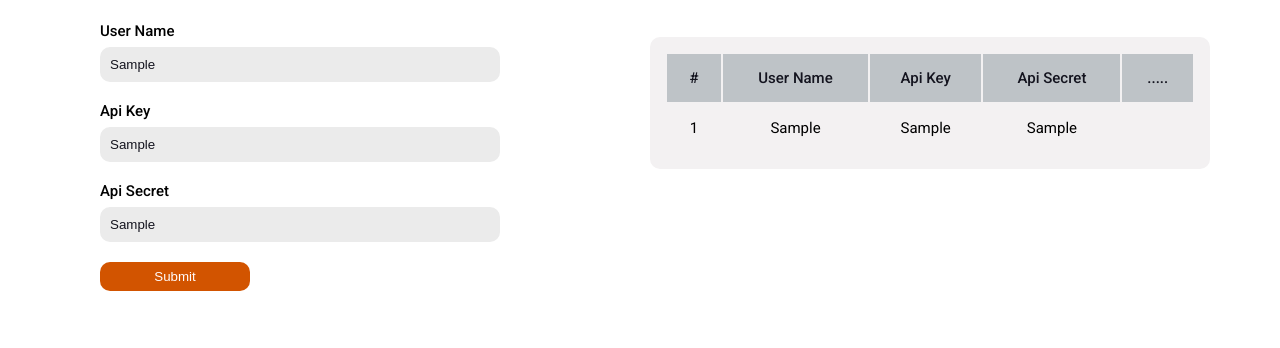
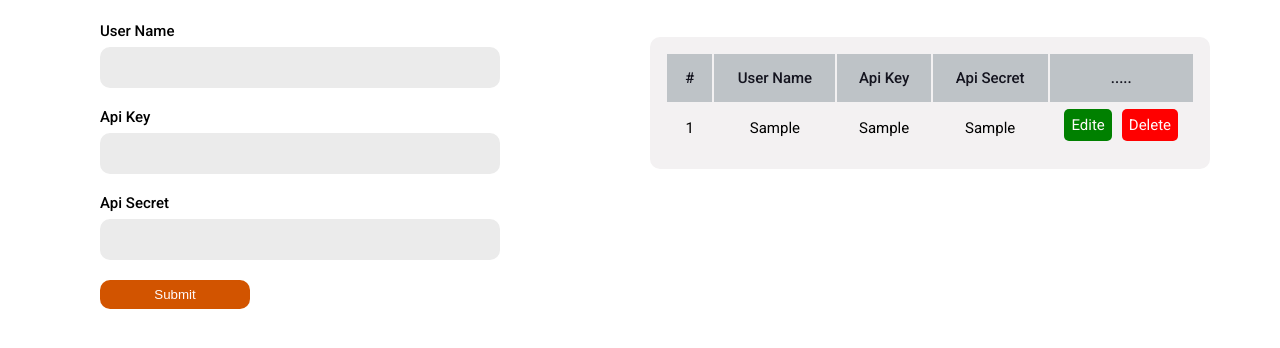
Before and after one commit to elhamrajairad/API-Key-Manager, a plain HTML site: page index.html in a window 1280 px wide. Both pictures are taken after typing "Sample", "Sample", "Sample" into the empty fields and a click on the input "Submit". Shown: the part 138-486 px from the top of the page. Drawn offline with Linux system fonts and the light colour scheme.

Commit message:
add button delete and edite

```diff
--- a/css/api.css
+++ b/css/api.css
@@ -13,7 +13,7 @@
   width: 40rem;
   background-color: #ebebeb;
   border-radius: var(--border-raduis-md);
-  padding: 1rem;
+  padding: 1.3rem 1rem;
   outline: 0;
   border: 0;
   font-weight: 500;
@@ -46,8 +46,8 @@ input {
   width: 100%;
   border-radius: var(--border-raduis-md);
 }
-.form__api-fields{
-    margin-top: 4rem;
+.form__api-fields {
+  margin-top: 4rem;
 }
 .api__show--plaseholder table {
   width: 100%;
@@ -59,8 +59,23 @@ input {
   background-color: #bec3c7;
   border-radius: inherit;
   font-weight: 500;
-color: var(--dark-color);
+  color: var(--dark-color);
 }
 .api__show--plaseholder table td {
   padding: 1.5rem;
 }
+.btn {
+  padding: 0.7rem;
+  border-radius: var(--border-raduis-sm);
+  font-family: inherit;
+  margin: 0.5rem;
+  color: var(--light-color);
+  cursor: pointer;
+  display: inline-block;
+}
+.btnEdite {
+  background-color: green;
+}
+.btnDelete {
+  background-color: red;
+}
--- a/index.html
+++ b/index.html
@@ -14,7 +14,7 @@
     <div class="container">
         <div class="flex justfiy-content-space-between ">
             <div class="api__form">
-                <form class="form__api-fields flex flex-column justify-content-space-around">
+                <form class="form__api-fields flex flex-column justify-content-space-around" autocomplete="off">
                     <label for="user-name">
                         User Name </label>
                     <input type="text" name="user-name" id="user-name">
--- a/script/script.js
+++ b/script/script.js
@@ -10,22 +10,38 @@ const formData = function () {
   let tdTagUserName = document.createElement("td");
   let tdTagApiKey = document.createElement("td");
   let tdTagApiSecret = document.createElement("td");
+  let deleteBtn = document.createElement("a");
+  let editeBtn = document.createElement("a");
 
   tdTagNumber.textContent += 1;
   tdTagUserName.textContent = inputUserName.value;
   tdTagApiKey.textContent = inputApiKey.value;
   tdTagApiSecret.textContent = inputApiSecret.value;
+  deleteBtn.textContent = "Delete";
+  editeBtn.textContent = "Edite";
+
+  editeBtn.classList.add("btn");
+  editeBtn.classList.add("btnEdite");
+  deleteBtn.classList.add("btn");
+  deleteBtn.classList.add("btnDelete");
 
   trTag.appendChild(tdTagNumber);
   trTag.appendChild(tdTagUserName);
   trTag.appendChild(tdTagApiKey);
   trTag.appendChild(tdTagApiSecret);
+  trTag.appendChild(editeBtn);
+  trTag.appendChild(deleteBtn);
   bodyTable.appendChild(trTag);
 };
-
+let formReset = function () {
+  inputUserName.value = "";
+  inputApiSecret.value = "";
+  inputApiKey.value = "";
+};
 document
   .querySelector(".form__api-fields")
   .addEventListener("submit", function (e) {
     e.preventDefault();
     formData();
+    formReset();
   });
```
